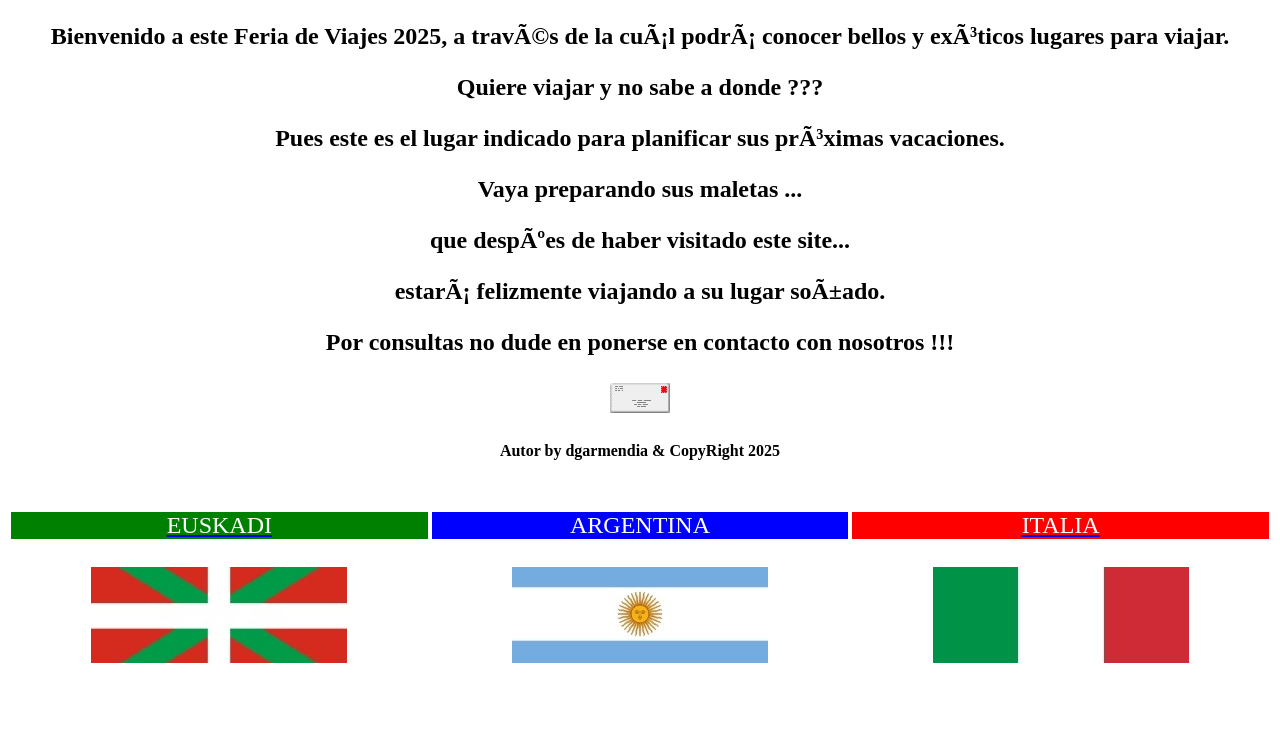
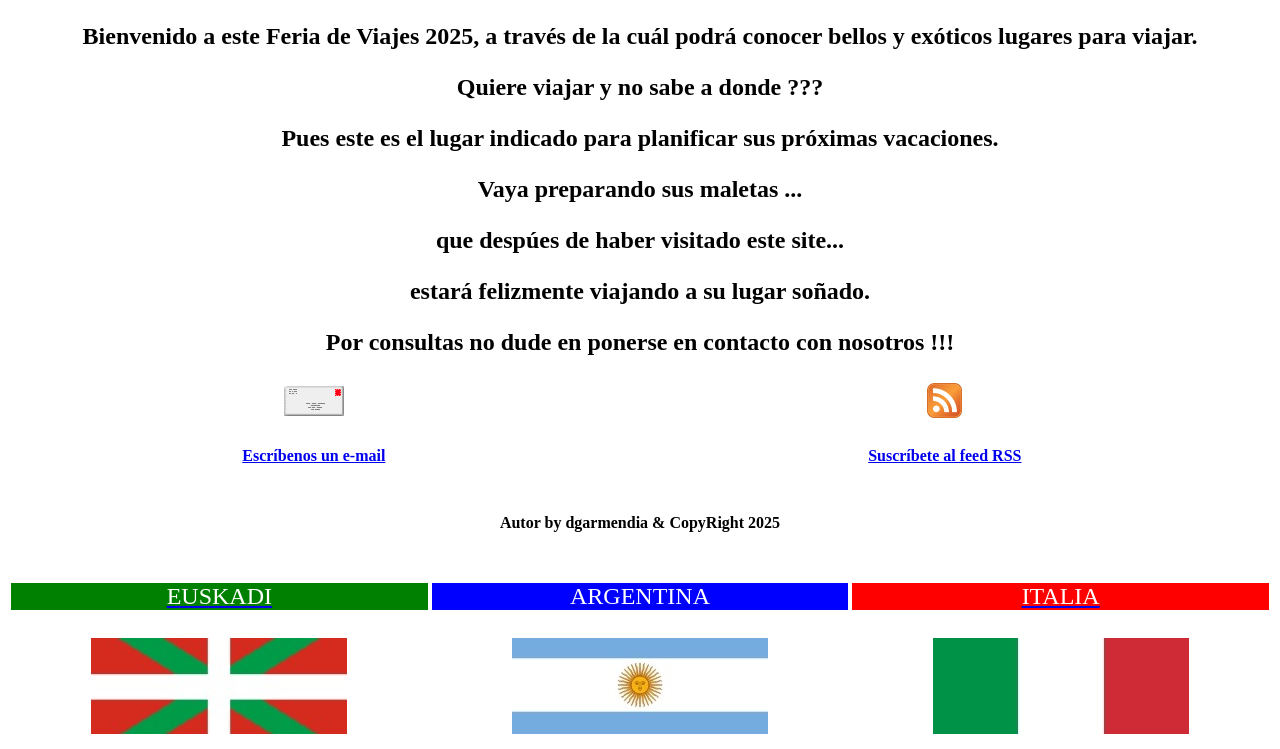
Before and after one commit to dgarmendianow/feriadeviajes2025, a plain HTML site: page index.html in a window 1280 px wide. Shown: the part 351-1100 px from the top of the page. Before the commit the page ends 1029 px from the top, so only its background shows below. Drawn offline with Linux system fonts and the light colour scheme.

Commit message:
Add files via upload

```diff
--- a/index.html
+++ b/index.html
@@ -4,7 +4,7 @@
 
 <!-- Título y Estilo-->
 <head>
-	<meta charset=utf-8" />
+	<meta charset="utf-8" />
 		<title>Feria de Viajes 2025</title>
 		<link rel="stylesheet" type="text/css" href="./estilos/estilos.css" />
 </head>
@@ -13,7 +13,7 @@
 
 <!-- Título Introductorio-->
 <header>
-	<h1><center><p class="sb">FERIA de VIAJES 2025</p></center></h1>
+  <h1><center><p class="sb">FERIA de VIAJES 2025</p></center></h1>
 </header>
 
 <!-- Banderas y enlaces de Navegación Interna -->
@@ -59,8 +59,17 @@
 		<thead>
 			<tr>
 			<td><center><a href="./contacto.html"><IMG SRC="./imagenes/carta04.gif" border=0 alt="e-mail"></a></center></td>
+			<td><center><a type="application/rss+xml" href="./feed.xml"><img src="imagenes/feed_icon.jpg" alt="Suscríbete al feed RSS" width="35" height="35"></a></center></td>
 			</tr>
 		</thead>
+		<tbody>
+			<tr>
+			<td><h4><center><p><a href="./contacto.html">Escríbenos un e-mail</a></p></center></h4></td>
+			<td><h4><center><p><a type="application/rss+xml" href="./feed.xml">Suscríbete al feed RSS</a></p></center></h4></td>
+			</tr>
+		</tbody>
+	</table>
+	<table width= "100%" border= "0" aling=center>
 		<tbody>
 			<tr>
 			<td><h4><center><p>Autor by dgarmendia & CopyRight 2025</p></center></h4></td>
```
